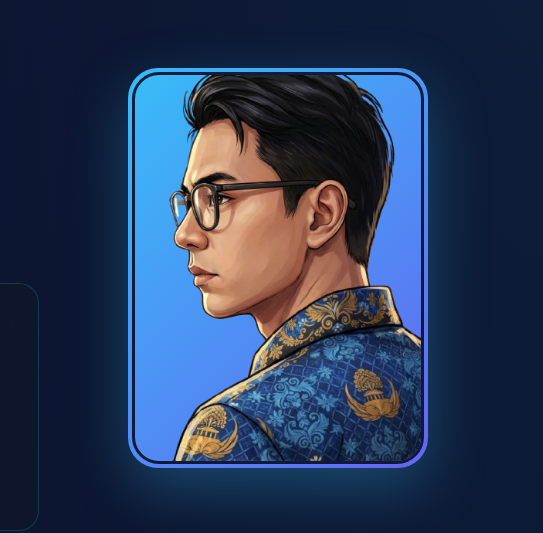
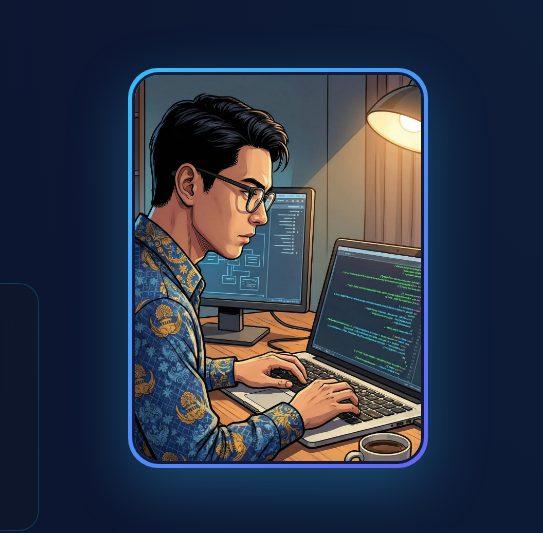
Before and after one commit to sofyanas/sofyanasifudin, a plain HTML site: page index.html in a window 1280 px wide. Shown: the part 955-1488 px from the top of the page, 737-1280 px from the left. Drawn offline with Linux system fonts and the light colour scheme.

Commit message:
Update: Change About section photo to coding workspace image

```diff
--- a/index.html
+++ b/index.html
@@ -117,7 +117,7 @@
                 </div>
                 <div class="about-photo-section">
                     <div class="about-photo-wrapper">
-                        <img src="photo.png" alt="Sofyan Asifudin" class="about-photo">
+                        <img src="about-photo.png" alt="Sofyan Asifudin" class="about-photo">
                         <div class="photo-border"></div>
                     </div>
                 </div>
```
Also changed, not shown: about-photo.png (added).
